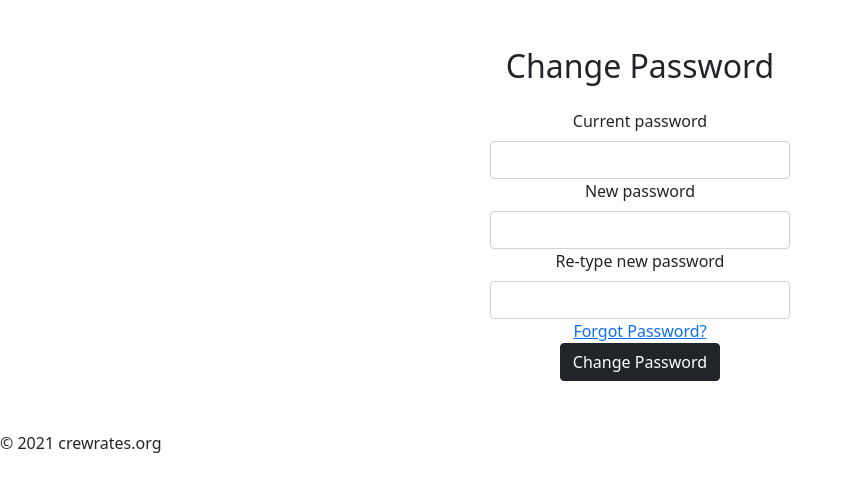
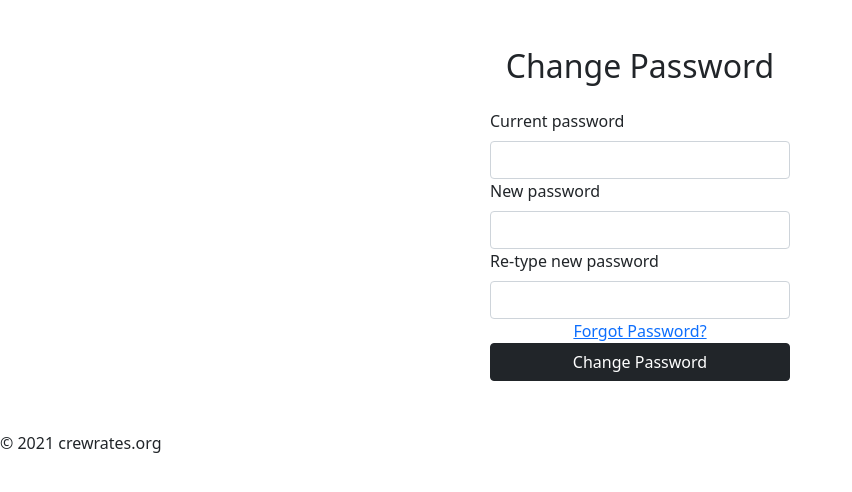
Before and after one commit to derthadams/crew-rates, a Django app: page /accounts/password/change/ in a window 1280 px wide. Shown: the part 66-558 px from the top of the page, without its empty margins (0-852 px from the left). Run offline with Django 3.2, Linux system fonts and the light colour scheme; the visitor is signed in with stand-in values (Sample User, id 1).

Commit message:
Update password change page for Bootstrap 5.1

```diff
--- a/templates/allauth/account/password_change.html
+++ b/templates/allauth/account/password_change.html
@@ -23,7 +23,7 @@
 {#        {{ form.as_p }}#}
         {{ form.non_field_errors }}
 
-        <div class="form-group text-left mt-4">
+        <div class="form-group text-start mt-4">
           {{ form.oldpassword.errors }}
         <label class="form-label" for="id_oldpassword">Current password</label>
         <input class="form-control" type="password"
@@ -36,7 +36,7 @@
                autocomplete="current-password">
         </div>
 
-        <div class="form-group text-left mt-n2">
+        <div class="form-group text-start">
           {{ form.password1.errors }}
         <label class="form-label" for="id_password1">New password</label>
         <input class="form-control" type="password"
@@ -49,7 +49,7 @@
                autocomplete="new-password">
         </div>
 
-        <div class="form-group text-left mt-n2">
+        <div class="form-group text-start">
           {{ form.password2.errors }}
         <label class="form-label" for="id_password2">Re-type new password</label>
         <input class="form-control" type="password"
@@ -63,8 +63,8 @@
         </div>
 
         <a class="button block" href="{% url 'account_reset_password' %}">{% trans "Forgot Password?" %}</a>
-            <div class="form-group">
-        <button class="btn btn-dark btn-block" type="submit" name="action">{% trans "Change Password" %}</button>
+            <div class="form-group d-grid">
+        <button class="btn btn-dark " type="submit" name="action">{% trans "Change Password" %}</button>
             </div>
 
     </form>
```
